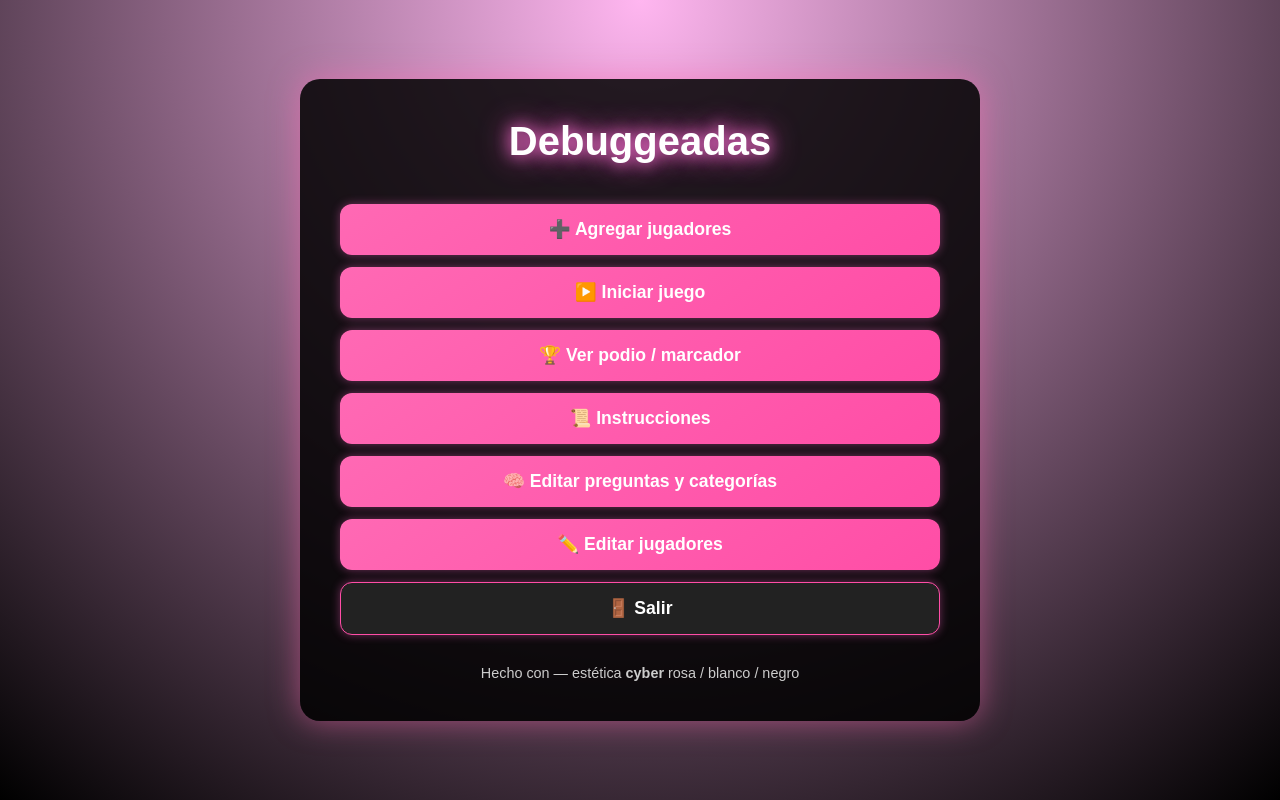
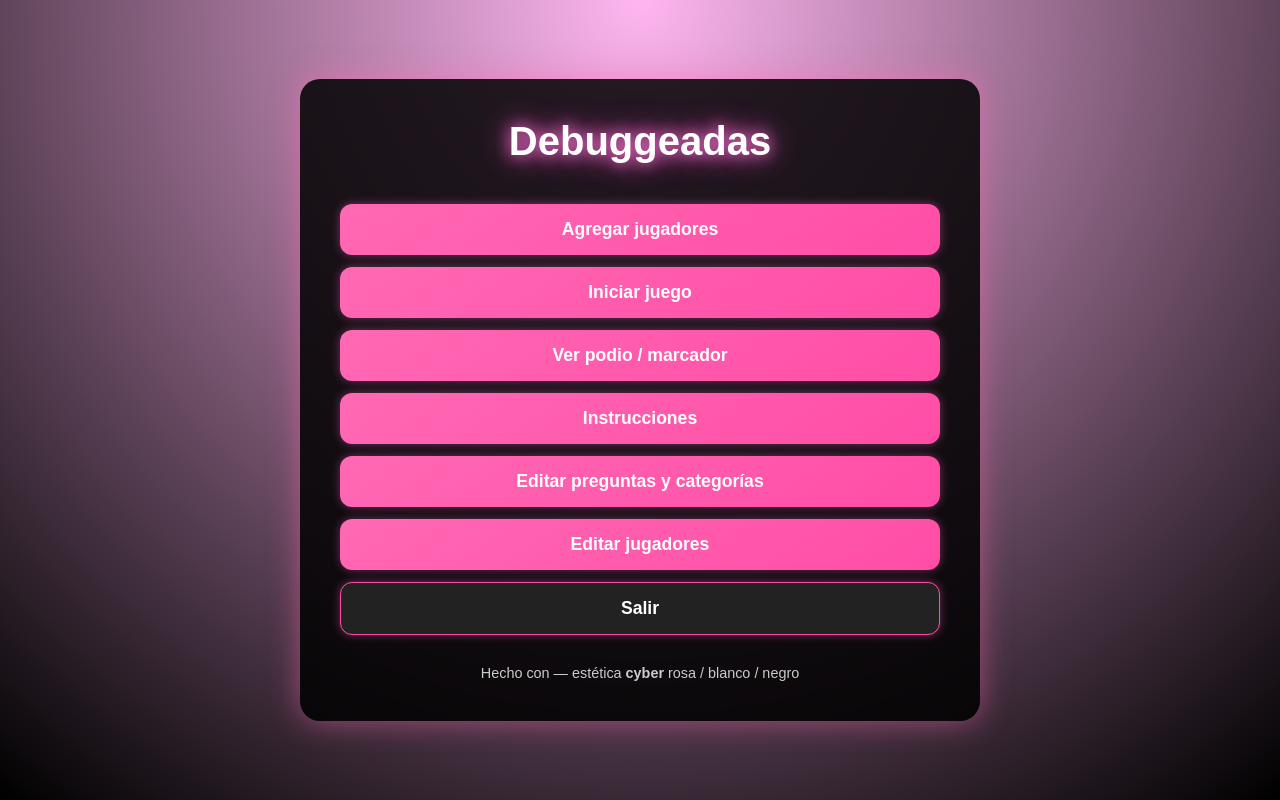
Before and after one commit to PiliDG/preguntados-ciber, a plain HTML site: page frontend/index.html in a window 1280 px wide. Drawn offline with Linux system fonts and the light colour scheme; files that its build step writes are made by us from their sources.

Commit message:
Update index.html

```diff
--- a/frontend/index.html
+++ b/frontend/index.html
@@ -11,13 +11,13 @@
       <header class="glow-title"> Debuggeadas</header>
 
       <main class="menu">
-        <button class="btn-menu" id="addPlayers">➕ Agregar jugadores</button>
-        <button class="btn-menu" id="startGame">▶️ Iniciar juego</button>
-        <button class="btn-menu" id="viewPodium">🏆 Ver podio / marcador</button>
-        <button class="btn-menu" id="instructions">📜 Instrucciones</button>
-        <button class="btn-menu" id="crud">🧠 Editar preguntas y categorías</button>
-        <button class="btn-menu" id="editPlayers">✏️ Editar jugadores</button>
-        <button class="btn-menu exit">🚪 Salir</button>
+        <button class="btn-menu" id="addPlayers"> Agregar jugadores</button>
+        <button class="btn-menu" id="startGame"> Iniciar juego</button>
+        <button class="btn-menu" id="viewPodium"> Ver podio / marcador</button>
+        <button class="btn-menu" id="instructions"> Instrucciones</button>
+        <button class="btn-menu" id="crud"> Editar preguntas y categorías</button>
+        <button class="btn-menu" id="editPlayers"> Editar jugadores</button>
+        <button class="btn-menu exit"> Salir</button>
       </main>
 
       <footer>Hecho con — estética <b>cyber</b> rosa / blanco / negro</footer>
```
